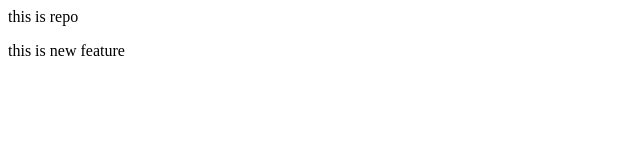
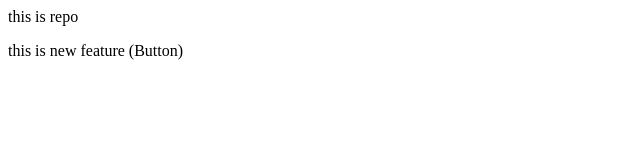
Before and after one commit to maharabMH52/LocalRepo, a plain HTML site: page index.html in a window 1280 px wide. Shown: the full height of the page, 0-640 px from the left. Drawn offline with Linux system fonts and the light colour scheme.

Commit message:
Add modify

```diff
--- a/index.html
+++ b/index.html
@@ -1,3 +1,3 @@
 <p>this is repo</p>
 
-<p>this is new feature</p>
+<p>this is new feature (Button)</p>
```
